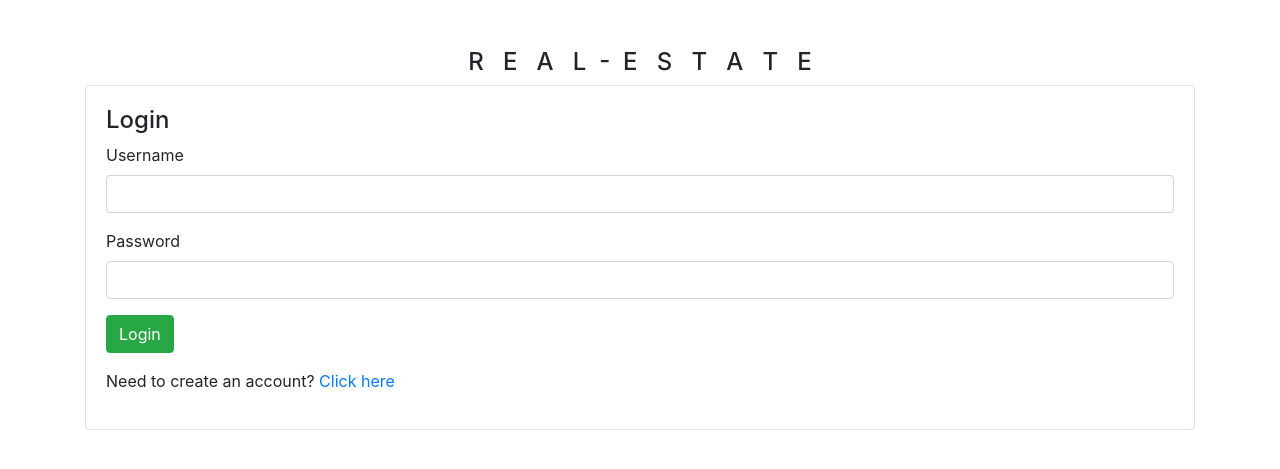
After one commit to Sravanis23/realestate2, a PHP site: page /app.php in a window 1280 px wide. The commit adds this page. Shown: the top 469 px of the page. Run offline with PHP 8.4, Linux system fonts and the light colour scheme.

Commit message:
login signup

```diff
--- /dev/null
+++ b/app.php
@@ -0,0 +1,133 @@
+<?php
+session_start();
+
+define('USER_DATA_FILE', 'users.json');
+define('INACTIVITY_LIMIT', 900); // 15 minutes in seconds
+
+// Check session timeout and redirect if needed
+if (isset($_SESSION['LAST_ACTIVITY']) && (time() - $_SESSION['LAST_ACTIVITY'] > INACTIVITY_LIMIT)) {
+    session_unset();
+    session_destroy();
+    header("Location: app.php?message=Session expired. Please login again.");
+    exit;
+}
+$_SESSION['LAST_ACTIVITY'] = time();
+
+// Load users from JSON file
+function load_users() {
+    if (!file_exists(USER_DATA_FILE)) {
+        file_put_contents(USER_DATA_FILE, json_encode([]));
+    }
+    return json_decode(file_get_contents(USER_DATA_FILE), true);
+}
+
+// Save users to JSON file
+function save_users($users) {
+    file_put_contents(USER_DATA_FILE, json_encode($users));
+}
+
+// Signup function
+function signup($username, $password) {
+    $users = load_users();
+
+    if (isset($users[$username])) {
+        return "Username already exists!";
+    }
+
+    $users[$username] = password_hash($password, PASSWORD_DEFAULT);
+    save_users($users);
+    return "Signup successful!";
+}
+
+// Login function
+function login($username, $password) {
+    $users = load_users();
+
+    if (isset($users[$username]) && password_verify($password, $users[$username])) {
+        $_SESSION['username'] = $username;
+        $_SESSION['LAST_ACTIVITY'] = time();
+        header("Location: index.php");
+        exit;
+    }
+    return "Invalid username or password!";
+}
+
+// Handle form submission
+$message = "";
+if ($_SERVER['REQUEST_METHOD'] === 'POST') {
+    if (isset($_POST['signup'])) {
+        $message = signup($_POST['username'], $_POST['password']);
+    } elseif (isset($_POST['login'])) {
+        $message = login($_POST['username'], $_POST['password']);
+    }
+}
+?>
+
+<!DOCTYPE html>
+<html lang="en">
+<head>
+    <meta charset="UTF-8">
+    <meta name="viewport" content="width=device-width, initial-scale=1.0">
+    <title>Login & Signup</title>
+    <link rel="stylesheet" href="https://maxcdn.bootstrapcdn.com/bootstrap/4.5.2/css/bootstrap.min.css">
+    <script>
+        function toggleForm(formType) {
+            if (formType === 'signup') {
+                document.getElementById('signup-form').style.display = 'block';
+                document.getElementById('login-form').style.display = 'none';
+            } else {
+                document.getElementById('signup-form').style.display = 'none';
+                document.getElementById('login-form').style.display = 'block';
+            }
+        }
+    </script>
+</head>
+<body onload="toggleForm('login')">
+
+<div class="container mt-5">
+<h4 class="text-center">R &nbsp E &nbsp A &nbsp L &nbsp-&nbsp E &nbsp S &nbsp T &nbsp A &nbsp T &nbsp E</h4>
+    <?php if ($message): ?>
+        <div class="alert alert-info"><?php echo $message; ?></div>
+    <?php endif; ?>
+
+    <!-- Signup Form -->
+    <div id="signup-form" class="card mb-3" style="display: none;">
+        <div class="card-body">
+            <h4>Signup</h4>
+            <form method="POST" action="">
+                <div class="form-group">
+                    <label for="signup-username">Username</label>
+                    <input type="text" name="username" id="signup-username" class="form-control" required>
+                </div>
+                <div class="form-group">
+                    <label for="signup-password">Password</label>
+                    <input type="password" name="password" id="signup-password" class="form-control" required>
+                </div>
+                <button type="submit" name="signup" class="btn btn-primary">Sign Up</button>
+            </form>
+            <p class="mt-3">Already have an account? <a href="#" onclick="toggleForm('login')">Click here to login</a></p>
+        </div>
+    </div>
+
+    <!-- Login Form -->
+    <div id="login-form" class="card">
+        <div class="card-body">
+            <h4>Login</h4>
+            <form method="POST" action="">
+                <div class="form-group">
+                    <label for="login-username">Username</label>
+                    <input type="text" name="username" id="login-username" class="form-control" required>
+                </div>
+                <div class="form-group">
+                    <label for="login-password">Password</label>
+                    <input type="password" name="password" id="login-password" class="form-control" required>
+                </div>
+                <button type="submit" name="login" class="btn btn-success">Login</button>
+            </form>
+            <p class="mt-3">Need to create an account? <a href="#" onclick="toggleForm('signup')">Click here</a></p>
+        </div>
+    </div>
+</div>
+
+</body>
+</html>
--- /dev/null
+++ b/users.json
@@ -0,0 +1 @@
+{"adad":"$2y$10$VO32ihQkvAYPl5mhTtzAf.NINOF9g5k5Q97R8r3OENTldFC1wv44S","aq":"$2y$10$EHaqBCSPh7znAJ4Lqqd1OeCfmxh\/Zzw.ypgAVzGWll1Y7nyALtOJ2"}
```
Also changed, not shown: index.php (+42 -13 lines).
